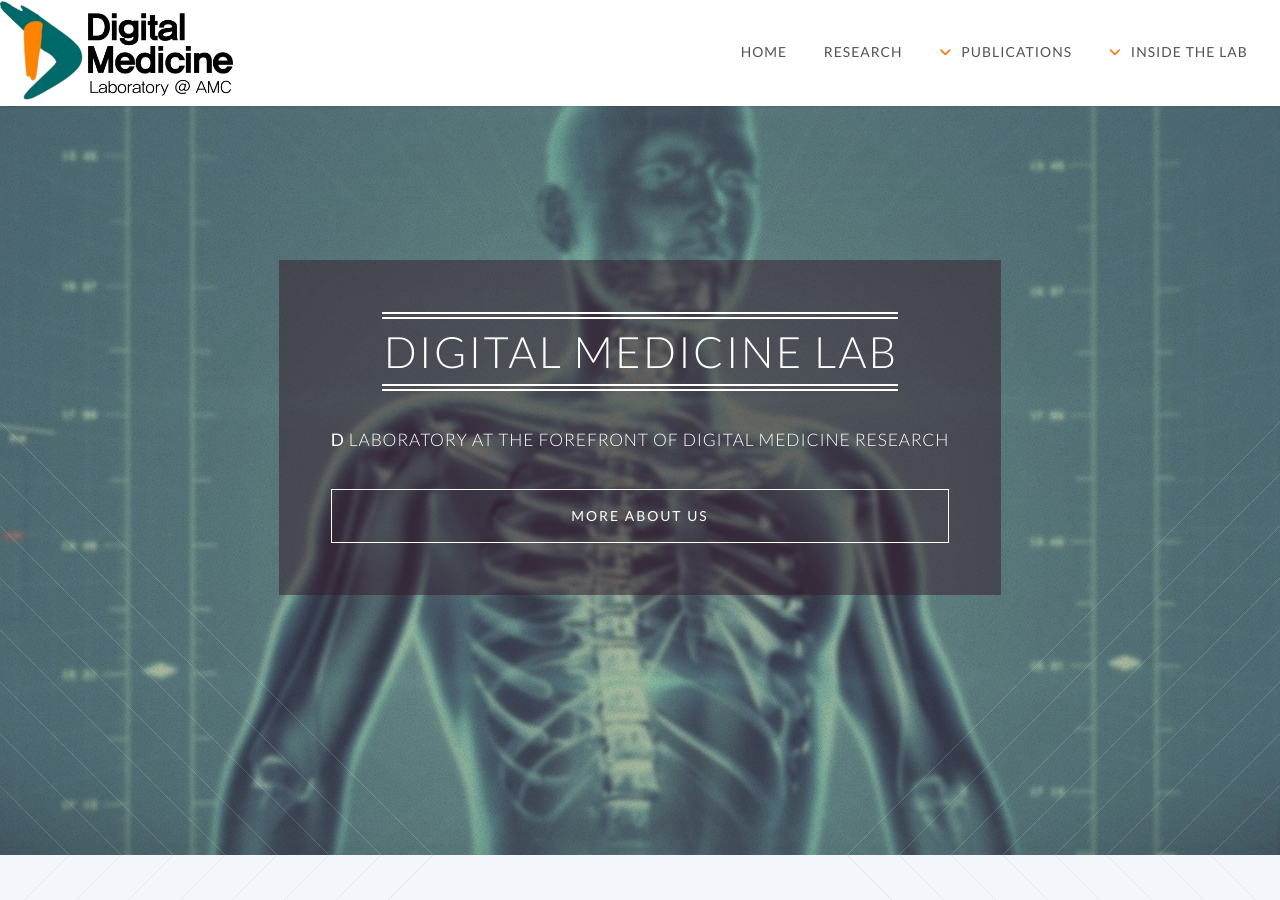
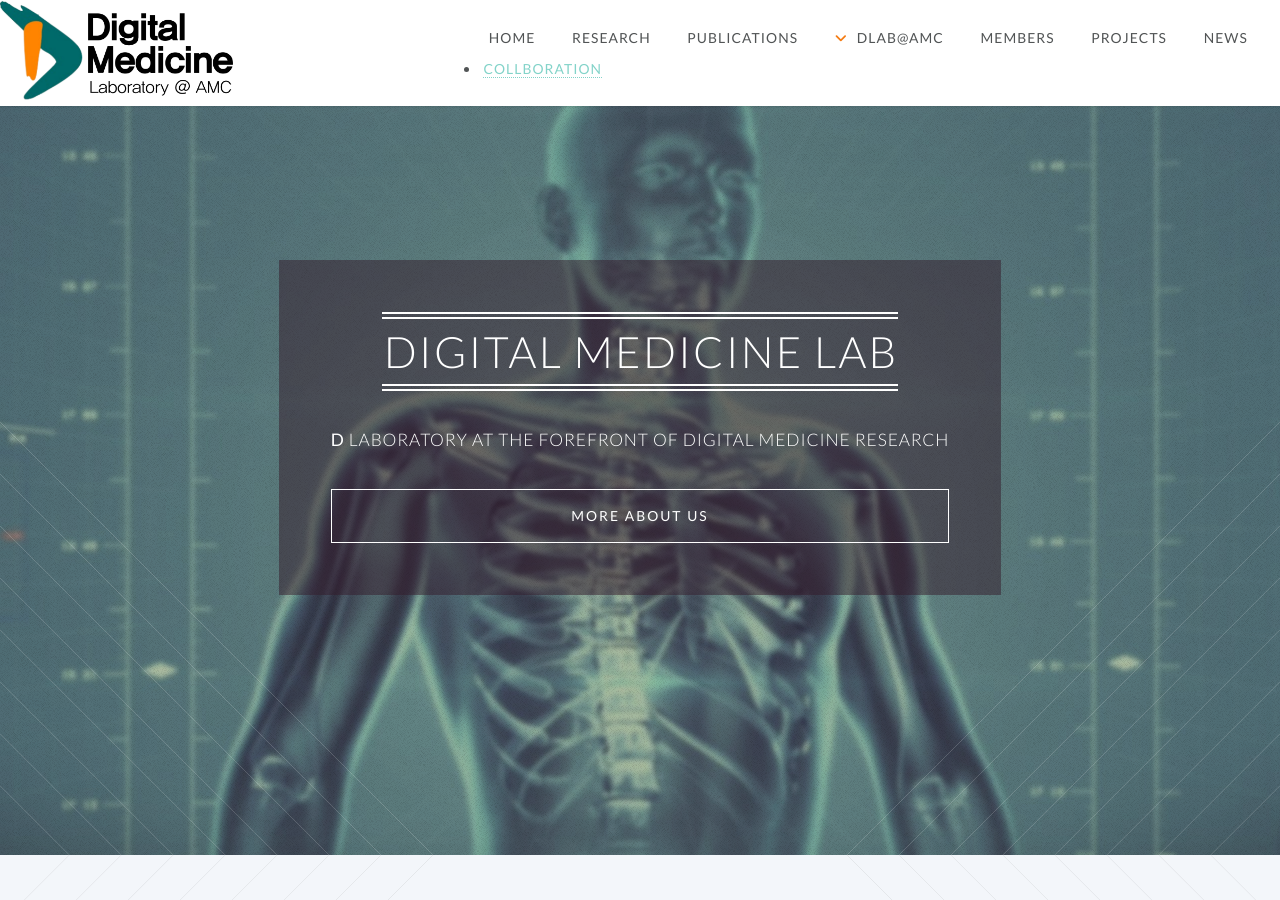
Before and after one commit to ydon1111/ydon1111.github.io, a Jekyll site: the page built from index.html, in a window 1280 px wide and 900 px high. Built offline with Jekyll 4.4.1, drawn with Linux system fonts in a browser that asks for light colours; nearby versions of some CDN libraries.

Commit message:
header manu 수정

```diff
--- a/_includes/header.html
+++ b/_includes/header.html
@@ -6,27 +6,22 @@
 			<li><a href="/">Home</a></li>
 			<li><a href="/htmls/research_topics.html">Research</a></li>
 
-			<li class="submenu">
-				<a href="">publications</a>
-				<ul>
-					<li><a href="/htmls/publications/publications_journal.html">Journal</a></li>
-					<li><a href="/htmls/publications/publications_conference.html">Conference</a></li>
-					<li><a href="/htmls/publications/publications_patent.html">Patent</a></li>
-					<!-- <li><a href="/htmls/publications/publications_test.html">test</a></li> -->
-				</ul>
+			<li>
+				<a href="/htmls/publications/publications_journal.html">publications</a>
 			</li>
 
 
 			<li class="submenu">
-				<a href="">Inside the Lab</a>
+				<a href="/htmls/inside_the_lab/DHLAB@AMC.html>Inside the Lab</a>
 				<ul>
 					<li><a href="/htmls/inside_the_lab/DHLAB@AMC.html">DLab@AMC</a></li>
 					<li><a href="/htmls/inside_the_lab/DHLAB@AMC.html#Members">Members</a></li>
 					<li><a href="/htmls/inside_the_lab/DHLAB@AMC.html#Project">Projects</a></li>
-					<li><a href="/htmls/inside_the_lab/DHLAB@AMC.html#Connection">Connection</a></li>
 					<li><a href="/htmls/inside_the_lab/news.html">News</a></li>
 				</ul>
 			</li>
+
+			<li><a href="/htmls/inside_the_lab/DHLAB@AMC.html#Connection">Collboration</a></li>
 
 		</ul>
 
```
